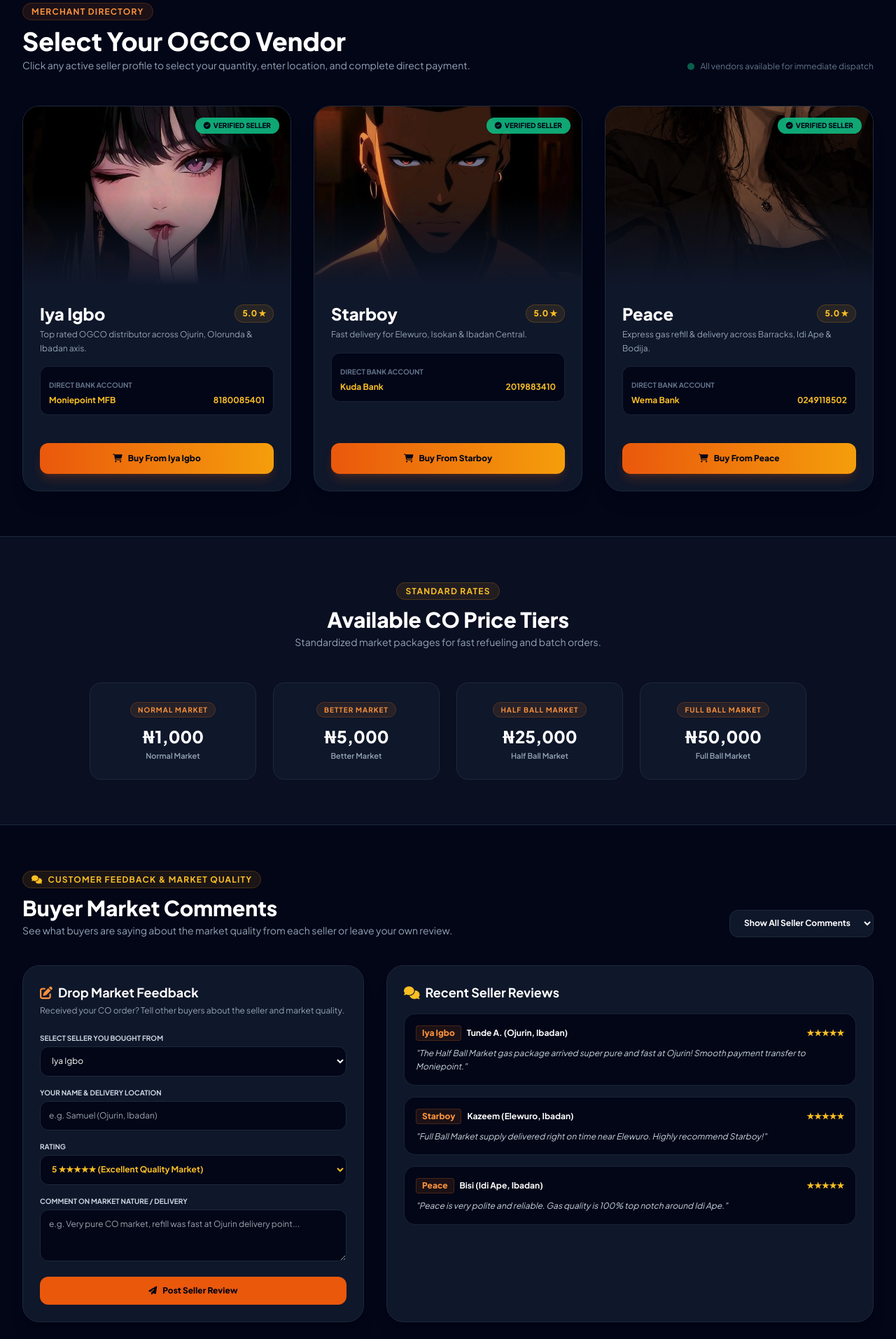
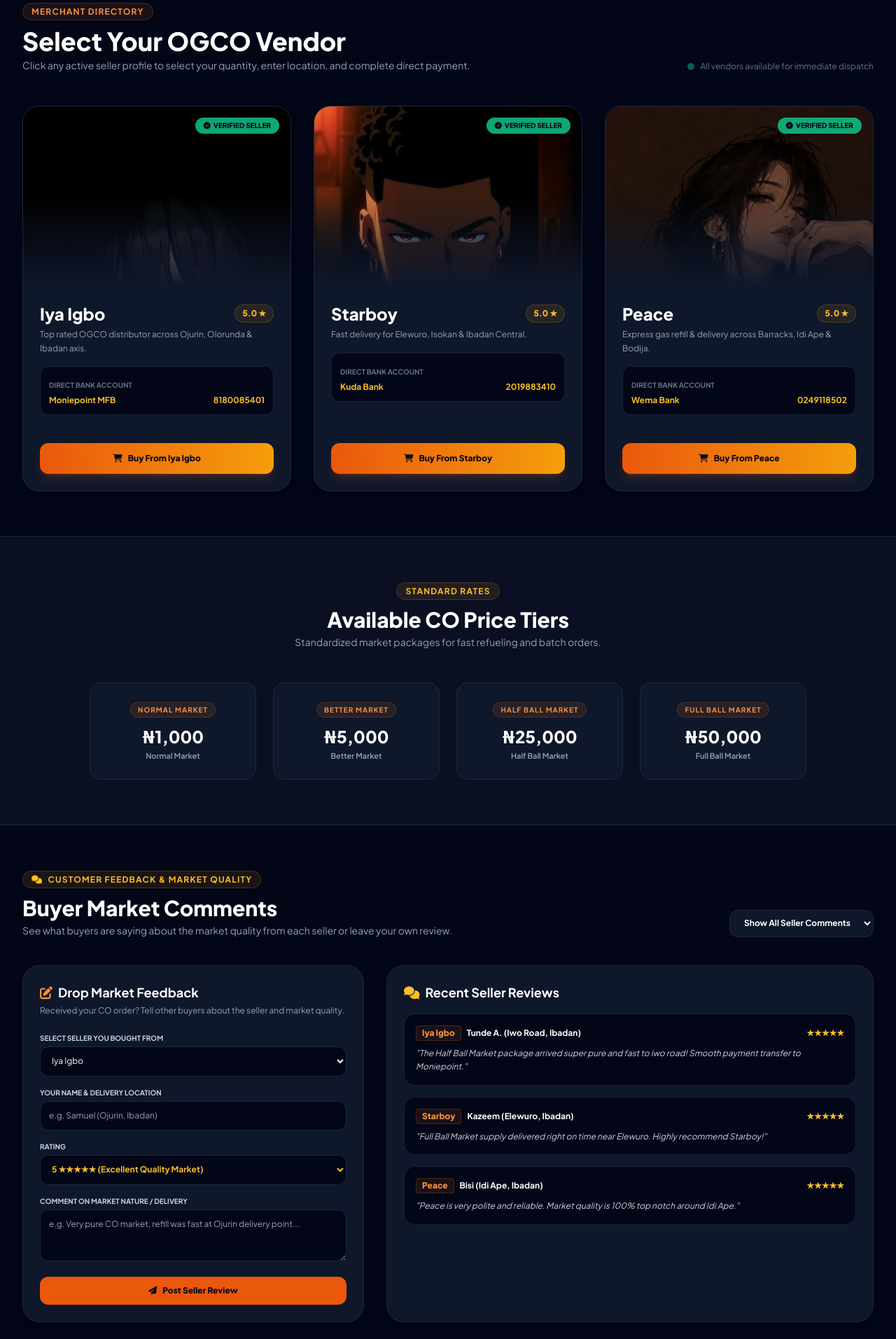
Before and after one commit to xmuyii/ogco, a plain HTML site: page index.html in a window 1280 px wide. Shown: the part 1067-2980 px from the top of the page at 70% size. Drawn offline with nearby package versions, Linux system fonts and the light colour scheme.

Commit message:
Images not showing fix

```diff
--- a/index.html
+++ b/index.html
@@ -628,9 +628,9 @@
             {
                 id: "c1",
                 sellerName: "Iya Igbo",
-                author: "Tunde A. (Ojurin, Ibadan)",
+                author: "Tunde A. (Iwo Road, Ibadan)",
                 rating: 5,
-                text: "The Half Ball Market gas package arrived super pure and fast at Ojurin! Smooth payment transfer to Moniepoint.",
+                text: "The Half Ball Market package arrived super pure and fast to iwo road! Smooth payment transfer to Moniepoint.",
                 date: "Recent"
             },
             {
@@ -646,7 +646,7 @@
                 sellerName: "Peace",
                 author: "Bisi (Idi Ape, Ibadan)",
                 rating: 5,
-                text: "Peace is very polite and reliable. Gas quality is 100% top notch around Idi Ape.",
+                text: "Peace is very polite and reliable. Market quality is 100% top notch around Idi Ape.",
                 date: "Recent"
             }
         ];
@@ -726,12 +726,12 @@
             sellers.forEach(seller => {
                 const isRestricted = seller.restricted === true;
                 const card = document.createElement('div');
-                card.className = `bg-slate-900 border ${isRestricted ? 'border-rose-900/60 opacity-65' : 'border-slate-800 hover:border-orange-500/60'} rounded-3xl overflow-hidden shadow-xl transition-all duration-300 flex flex-col justify-between group relative`;
+                card.className = `bg-slate-900 border ${isRestricted ? 'border-rose-900/60 opacity-65' : 'border-slate-800 hover:border-orange-500/60'} rounded-3xl overflow-hidden shadow-xl transition-all duration-300 flex flex-col justify-between group relative h-full`;
 
                 card.innerHTML = `
                     <div>
-                        <div class="relative h-64 overflow-hidden bg-slate-950">
-                            <img src="${seller.image}" alt="${seller.name}" class="w-full h-full object-cover object-center ${isRestricted ? 'grayscale' : 'group-hover:scale-105'} transition-transform duration-500">
+                        <div class="relative h-64 overflow-hidden bg-slate-950 flex items-center justify-center">
+                            <img src="${seller.image}" alt="${seller.name}" class="w-full h-full object-cover object-top ${isRestricted ? 'grayscale' : 'group-hover:scale-105'} transition-transform duration-500">
                             <div class="absolute inset-0 bg-gradient-to-t from-slate-900 via-transparent to-transparent"></div>
 
                             ${isRestricted ? `
```
